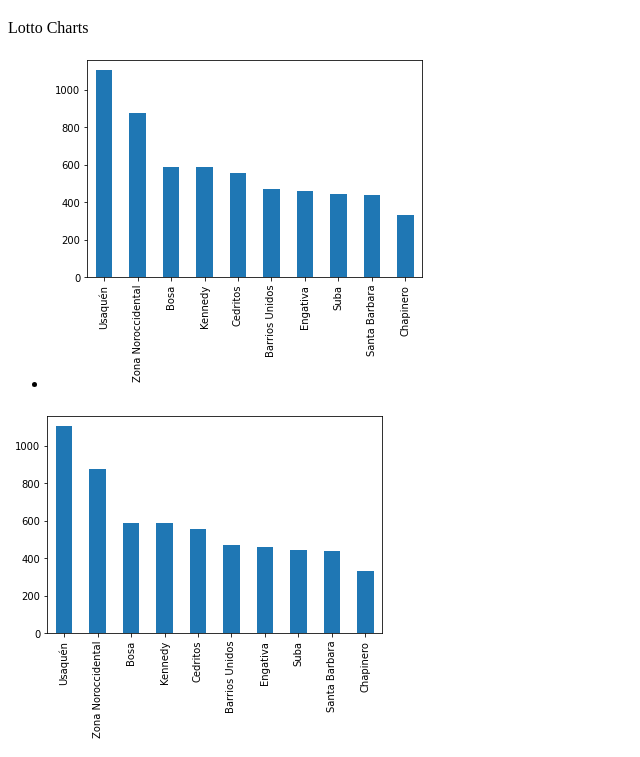
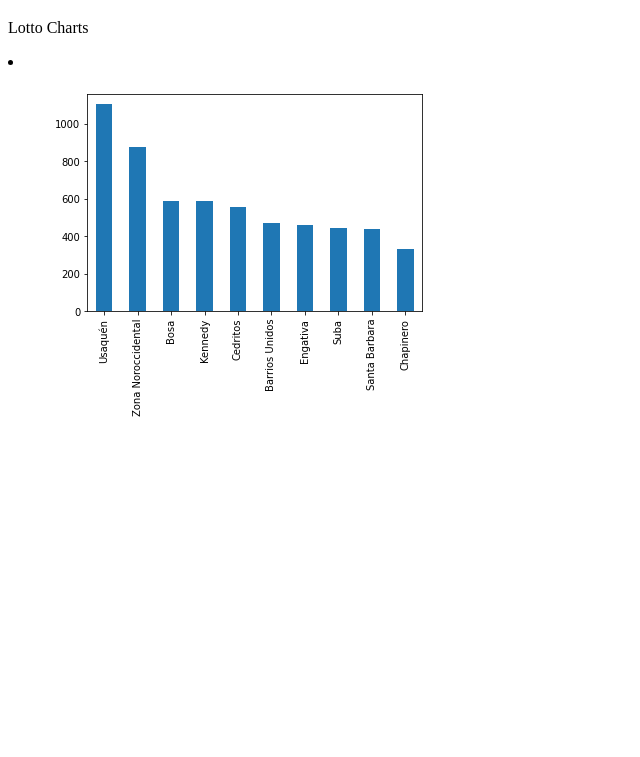
Before and after one commit to diiaz2910/charts-images, a plain HTML site: page docs/index.html in a window 1280 px wide. Shown: the part 61-818 px from the top of the page, without its empty margins (0-640 px from the left). Drawn offline with Linux system fonts and the light colour scheme.

Commit message:
index page testing

```diff
--- a/docs/index.html
+++ b/docs/index.html
@@ -8,11 +8,10 @@
   <body>
     <h1>Charts Images</h1>
     <p>Lotto Charts</p>
-    <ul>
-      <li>
+    <li>
+      <ul>
         <img src="./images/descarga.png" alt="Chart Image" />
-      </li>
-    </ul>
-    <img src="./images/descarga.png" alt="Chart Image" />
+      </ul>
+    </li>
   </body>
 </html>
```
